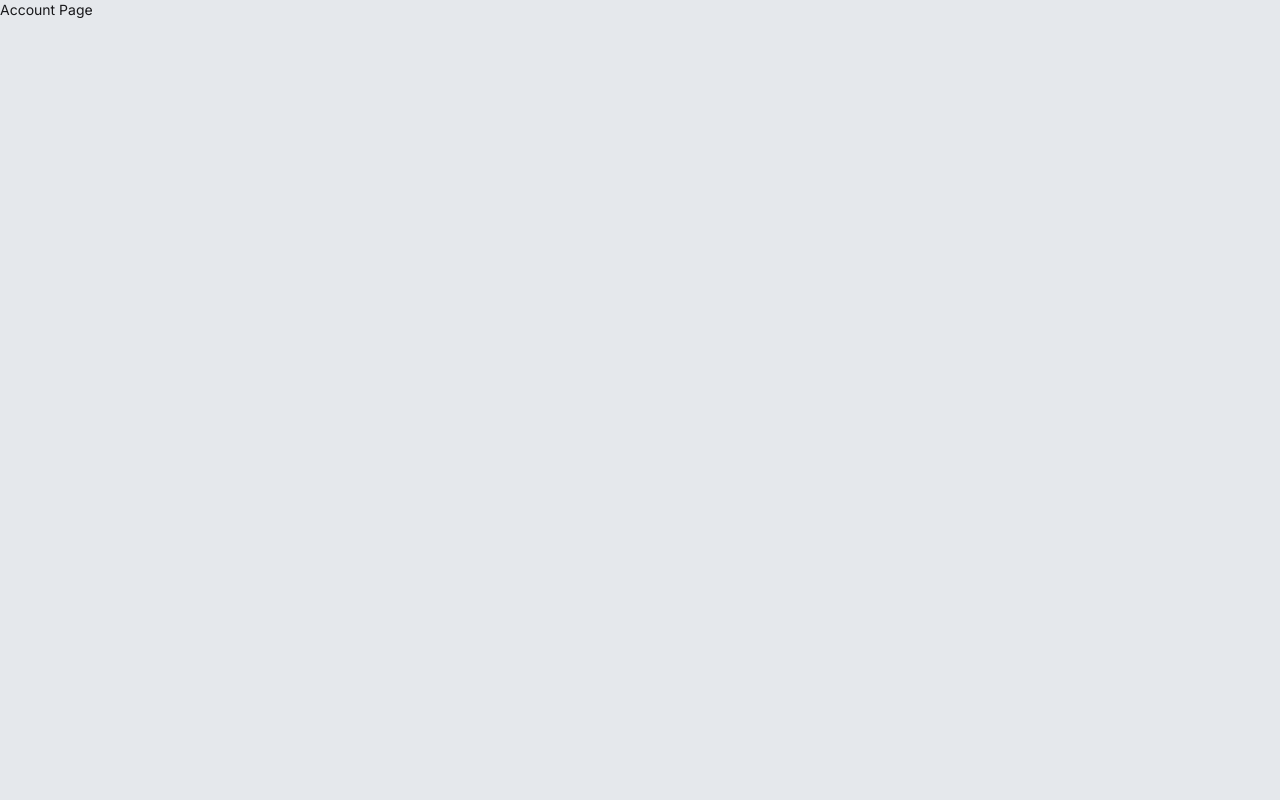
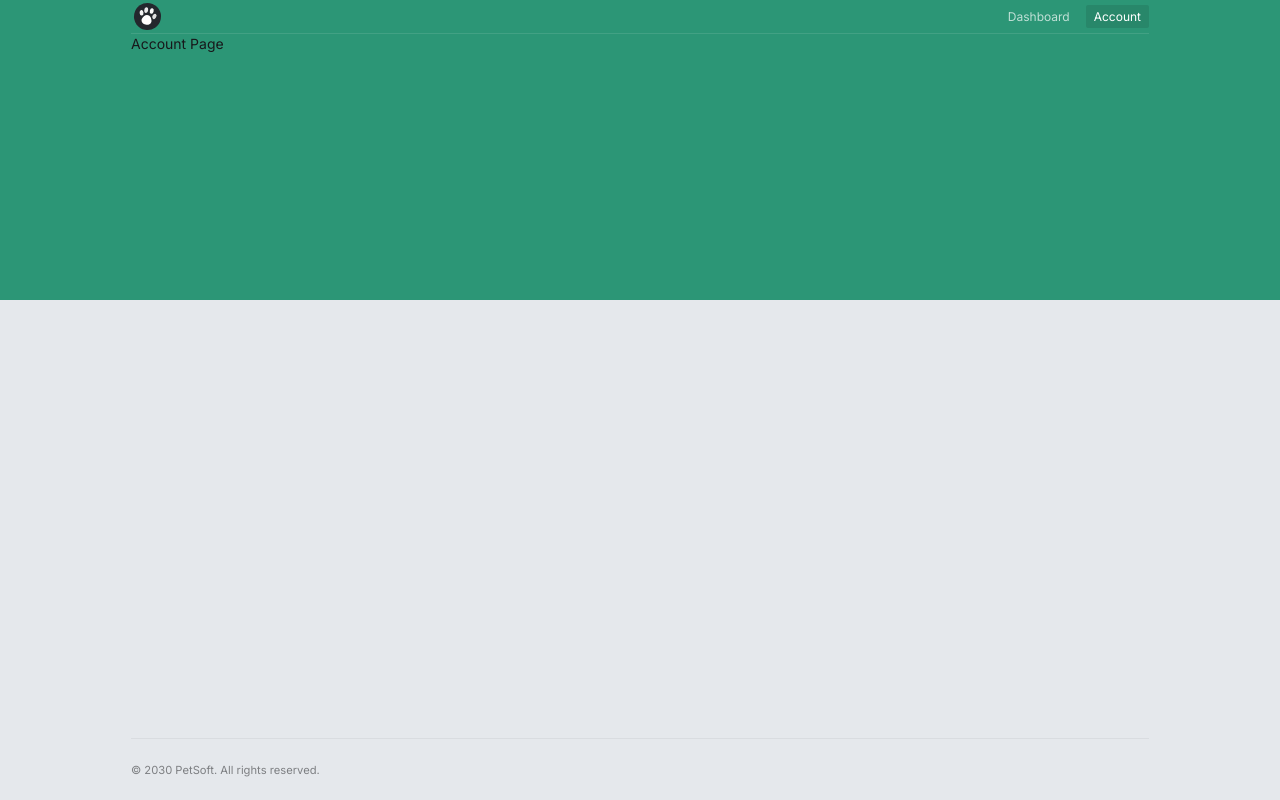
Before and after one commit to THESHIVAM007/petsoft, a Next.js app: page /app/account in a window 1280 px wide. Built offline with nearby package versions, Linux system fonts and the light colour scheme.

Commit message:
header-&footer-completed

```diff
--- /dev/null
+++ b/src/app/(app)/app/layout.tsx
@@ -0,0 +1,16 @@
+import BackgroundPattern from "@/components/background-pattern";
+import AppFooter from "@/components/app-footer";
+import AppHeader from "@/components/app-header";
+
+export default function Layout({ children }: { children: React.ReactNode }) {
+  return (
+    <>
+      <BackgroundPattern />
+      <div className="max-w-[1050px] m-auto px-4 flex flex-col min-h-screen">
+      <AppHeader />
+      {children}
+      <AppFooter />
+      </div>
+    </>
+  );
+}
--- /dev/null
+++ b/src/components/app-footer.tsx
@@ -0,0 +1,9 @@
+export default function AppFooter() {
+  return (
+    <footer className="border-t border-black/5 py-5 mt-auto">
+      <small className="opacity-50">
+        &copy; 2030 PetSoft. All rights reserved.
+      </small>
+    </footer>
+  );
+}
--- /dev/null
+++ b/src/components/app-header.tsx
@@ -0,0 +1,38 @@
+"use client";
+import Link from "next/link";
+import Logo from "./logo";
+import { usePathname } from "next/navigation";
+import { cn } from "@/lib/utils";
+
+const routes = [
+  { path: "/app/dashboard", label: "Dashboard" },
+  { path: "/app/account", label: "Account" },
+];
+
+export default function AppHeader() {
+  const activePathName = usePathname();
+  return (
+    <header className="flex justify-between items-center border-b border-white/10 ">
+      <Logo />
+      <nav>
+        <ul className="flex gap-2 text-xs">
+          {routes.map((route) => (
+            <li key={route.path}>
+              <Link
+                href={route.path}
+                className={cn(
+                  "text-white/70 rounded-sm px-2 py-1 hover:text-white focus:text-white transition",
+                  {
+                    "bg-black/10 text-white": activePathName === route.path,
+                  }
+                )}
+              >
+                {route.label}
+              </Link>
+            </li>
+          ))}
+        </ul>
+      </nav>
+    </header>
+  );
+}
--- /dev/null
+++ b/src/components/background-pattern.tsx
@@ -0,0 +1,6 @@
+
+export default function BackgroundPattern() {
+  return (
+    <div className="bg-[#2C9676] h-[300px] w-full absolute top-0 -z-10 "/>
+  )
+}
```
